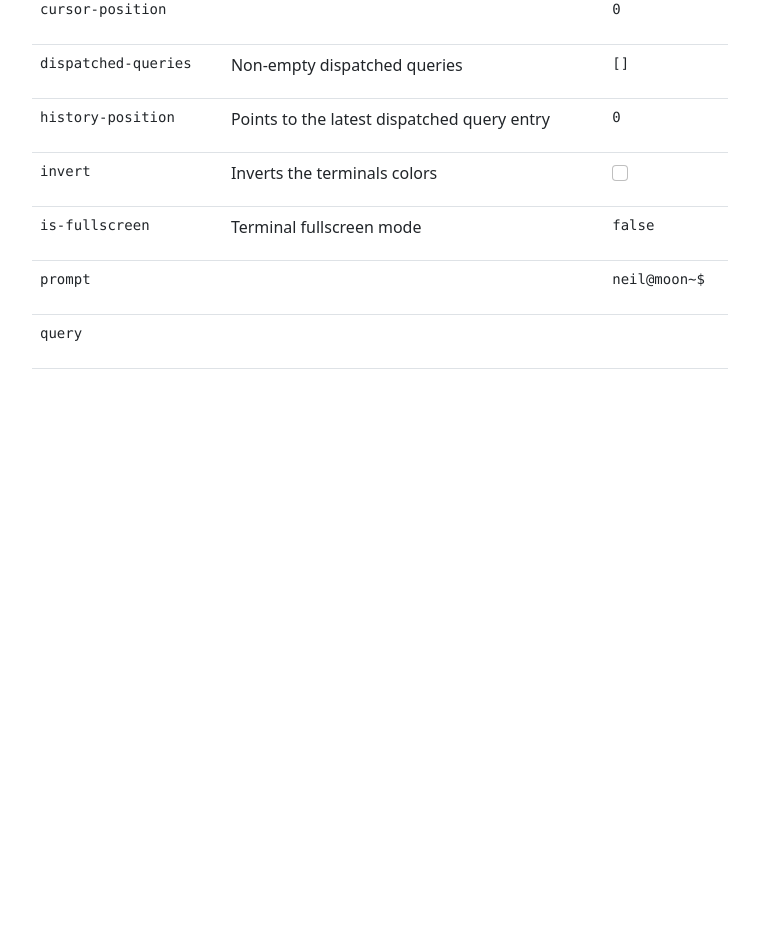
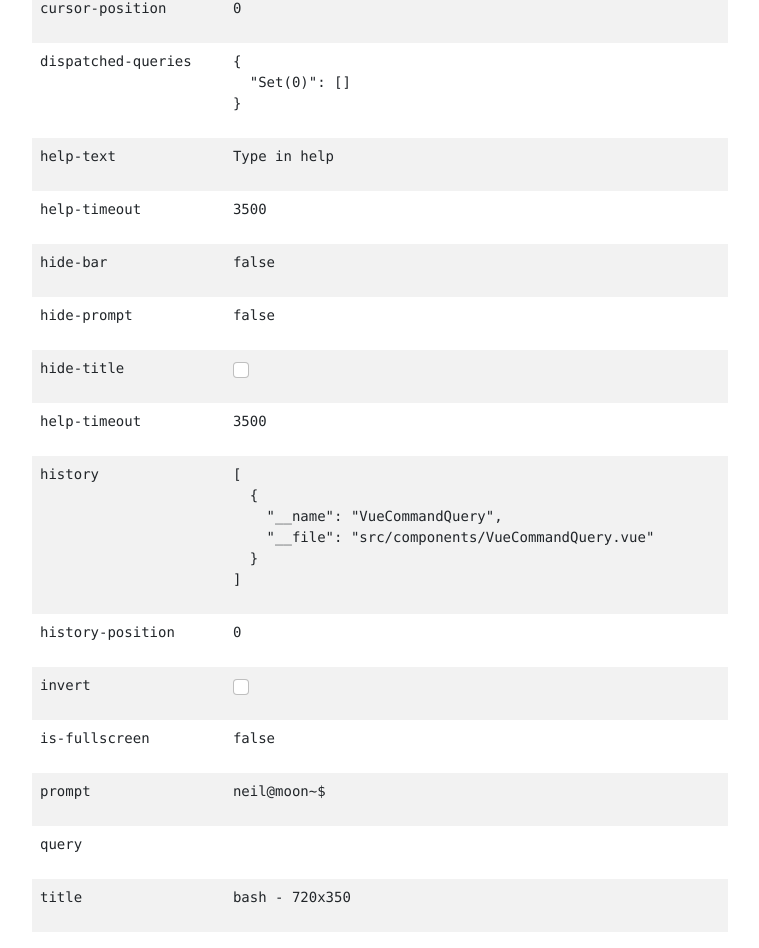
Before and after one commit to ndabAP/vue-command, a Vue app: page / in a window 1280 px wide. Shown: the part 637-1585 px from the top of the page, without its empty margins (260-1019 px from the left). Before the commit the page ends 1022 px from the top, so only its background shows below. Built offline with nearby package versions, Linux system fonts and the light colour scheme.

Commit message:
docs: add most properties

```diff
--- a/src/hosted/App.vue
+++ b/src/hosted/App.vue
@@ -19,6 +19,8 @@
             v-model:historyPosition="historyPosition"
             v-model:query="query"
             :commands="commands"
+            :help-text="helpText"
+            :help-timeout="helpTimeout"
             :hide-bar="hideBar"
             :hide-prompt="hidePrompt"
             :hide-title="hideTitle"
@@ -26,19 +28,15 @@
             :prompt="prompt"
             :options-resolver="optionsResolver"
             :show-help="showHelp"
-            title="bash - 720x350"
-            help-text="Type in help" />
+            :title="title" />
         </div>
 
         <div class="table-responsive">
-          <table class="table ">
+          <table class="table table-striped table-borderless">
             <thead>
               <tr>
                 <th scope="col">
                   Property
-                </th>
-                <th scope="col">
-                  Description
                 </th>
                 <th scope="col">
                   Value
@@ -48,28 +46,70 @@
             <tbody>
               <tr>
                 <td><pre><code>cursor-position</code></pre></td>
-                <td />
                 <td>
                   <pre><code>{{ cursorPosition }}</code></pre>
                 </td>
               </tr>
               <tr>
                 <td><pre><code>dispatched-queries</code></pre></td>
-                <td>Non-empty dispatched queries</td>
                 <td>
-                  <pre><code>{{ [...dispatchedQueries] }}</code></pre>
+                  <pre><code>{{ dispatchedQueries }}</code></pre>
+                </td>
+              </tr>
+              <tr>
+                <td><pre><code>help-text</code></pre></td>
+                <td>
+                  <pre><code>{{ helpText }}</code></pre>
+                </td>
+              </tr>
+              <tr>
+                <td><pre><code>help-timeout</code></pre></td>
+                <td>
+                  <pre><code>{{ helpTimeout }}</code></pre>
+                </td>
+              </tr>
+              <tr>
+                <td><pre><code>hide-bar</code></pre></td>
+                <td>
+                  <pre><code>{{ hideBar }}</code></pre>
+                </td>
+              </tr>
+              <tr>
+                <td><pre><code>hide-prompt</code></pre></td>
+                <td>
+                  <pre><code>{{ hidePrompt }}</code></pre>
+                </td>
+              </tr>
+              <tr>
+                <td><pre><code>hide-title</code></pre></td>
+                <td>
+                  <input
+                    v-model="hideTitle"
+                    class="form-check-input"
+                    type="checkbox"
+                    value="">
+                </td>
+              </tr>
+              <tr>
+                <td><pre><code>help-timeout</code></pre></td>
+                <td>
+                  <pre><code>{{ helpTimeout }}</code></pre>
+                </td>
+              </tr>
+              <tr>
+                <td><pre><code>history</code></pre></td>
+                <td>
+                  <pre><code>{{ history }}</code></pre>
                 </td>
               </tr>
               <tr>
                 <td><pre><code>history-position</code></pre></td>
-                <td>Points to the latest dispatched query entry</td>
                 <td>
                   <pre><code>{{ historyPosition }}</code></pre>
                 </td>
               </tr>
               <tr>
                 <td><pre><code>invert</code></pre></td>
-                <td>Inverts the terminals colors</td>
                 <td>
                   <input
                     v-model="invert"
@@ -80,23 +120,26 @@
               </tr>
               <tr>
                 <td><pre><code>is-fullscreen</code></pre></td>
-                <td>Terminal fullscreen mode</td>
                 <td>
                   <pre><code>{{ isFullscreen }}</code></pre>
                 </td>
               </tr>
               <tr>
                 <td><pre><code>prompt</code></pre></td>
-                <td />
                 <td>
                   <pre><code>{{ prompt }}</code></pre>
                 </td>
               </tr>
               <tr>
                 <td><pre><code>query</code></pre></td>
-                <td />
                 <td>
                   <pre><code>{{ query }}</code></pre>
+                </td>
+              </tr>
+              <tr>
+                <td><pre><code>title</code></pre></td>
+                <td>
+                  <pre><code>{{ title }}</code></pre>
                 </td>
               </tr>
             </tbody>
@@ -130,6 +173,8 @@ export default {
   setup () {
     const cursorPosition = ref(0)
     const dispatchedQueries = ref(new Set())
+    const helpText = ref('Type in help')
+    const helpTimeout = ref(3500)
     const hideBar = ref(false)
     const hidePrompt = ref(false)
     const hideTitle = ref(false)
@@ -140,6 +185,7 @@ export default {
     const prompt = ref(PROMPT)
     const query = ref('')
     const showHelp = ref(true)
+    const title = ref('bash - 720x350')
 
     const optionsResolver = (program, parsedQuery, setQuery) => {
       switch (program) {
@@ -213,6 +259,8 @@ export default {
 
       cursorPosition,
       dispatchedQueries,
+      helpText,
+      helpTimeout,
       hideBar,
       hidePrompt,
       hideTitle,
@@ -223,6 +271,7 @@ export default {
       prompt,
       query,
       showHelp,
+      title,
 
       optionsResolver
     }
```
